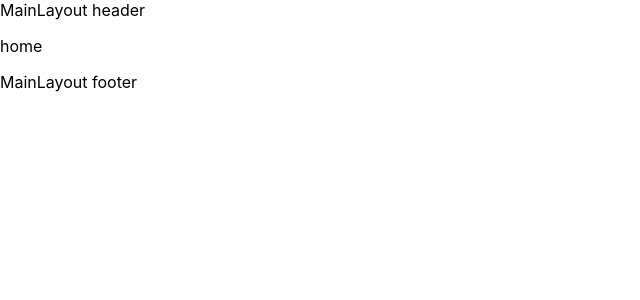
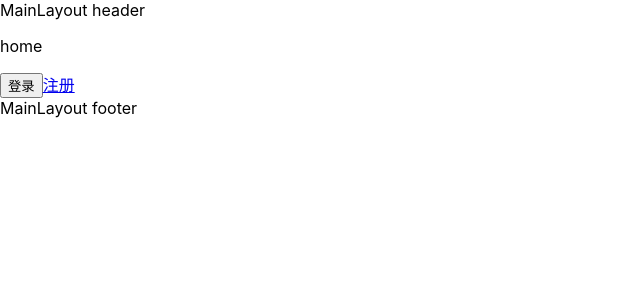
Before and after one commit to ZhangMin1998/react-ts-wenjuan, a React (Create React App) app: page / in a window 1280 px wide. Shown: the top 300 px of the page, without its empty margins (0-640 px from the left). Built offline with nearby package versions, Linux system fonts and the light colour scheme.

Commit message:
路由跳转、获取参数

```diff
--- a/src/index.tsx
+++ b/src/index.tsx
@@ -1,4 +1,4 @@
-import React from 'react';
+import React, { Suspense } from 'react';
 import ReactDOM from 'react-dom/client';
 import './index.css';
 import App from './App';
@@ -8,6 +8,8 @@ const root = ReactDOM.createRoot(
 );
 root.render(
   <React.StrictMode>
-    <App />
+    <Suspense>
+      <App />
+    </Suspense>
   </React.StrictMode>
 )
--- a/src/pages/Home/Home.tsx
+++ b/src/pages/Home/Home.tsx
@@ -1,9 +1,21 @@
 import React, { FC } from 'react'
-// import styles from './Home.module.scss'
+import { useNavigate, Link } from 'react-router-dom'
 
-const Home:FC = () => {
+const Home: FC = () => {
+  const navigate = useNavigate()
+
+  const clickLogin = () => {
+    navigate('/login')
+  }
+
   return (
-    <p>home</p>
+    <div>
+      <p>home</p>
+      <div>
+        <button onClick={clickLogin}>登录</button>
+        <Link to='/register?a=10'>注册</Link>
+      </div>
+    </div>
   )
 }
 
--- a/src/pages/List/List.tsx
+++ b/src/pages/List/List.tsx
@@ -1,8 +1,13 @@
 import React, { FC, useState } from 'react'
 import styles from './List.module.scss'
 import Card from '../../components/Card/Card'
+import { useSearchParams } from 'react-router-dom'
 
 const List: FC = () => {
+  const [searchParams] = useSearchParams()
+  console.log('aaa', searchParams.get('aaa'))
+
+
   const [list, setList] = useState([
     { _id: 'q1', title: '问题1', isPublished: false, isStar: false, answerCount: 5, createdAt: '3月10日 13:24' },
     { _id: 'q2', title: '问题2', isPublished: true, isStar: false, answerCount: 5, createdAt: '3月10日 13:24' },
--- a/src/pages/question/edit/index.tsx
+++ b/src/pages/question/edit/index.tsx
@@ -1,9 +1,10 @@
 import React, { FC } from 'react'
-// import styles from './Edit.module.scss'
+import { useParams } from 'react-router-dom'
 
 const Edit:FC = () => {
+  const { id } = useParams()
   return (
-    <p>Edit</p>
+    <p>Edit {id}</p>
   )
 }
 
--- a/src/router/index.tsx
+++ b/src/router/index.tsx
@@ -60,11 +60,11 @@ const router = createBrowserRouter([
     element: <QuestionLayout />,
     children: [
       {
-        path: 'edit',
+        path: 'edit/:id',
         element: <Edit />
       },
       {
-        path: 'stat',
+        path: 'stat/:id',
         element: <Stat />
       }
     ]
```
